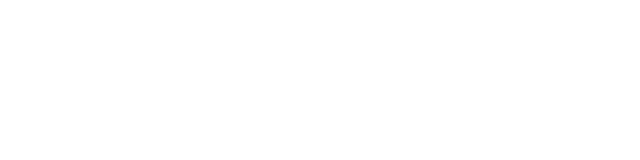
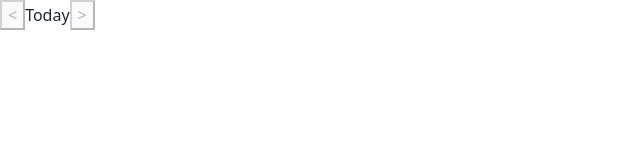
Before and after one commit to salhi50/daily-time-tracker, a React (Vite) app: page / in a window 1280 px wide. Shown: the top 160 px of the page, without its empty margins (0-640 px from the left). Built offline with nearby package versions, Linux system fonts and the light colour scheme.

Commit message:
Add a dayController and a selectedDay state

```diff
--- a/src/App.tsx
+++ b/src/App.tsx
@@ -6,7 +6,8 @@
   daysReducer,
   initializer,
 } from "./daysReducer";
-import { DAYS_KEY, isToday } from "./days";
+import { DAYS_KEY, Day, getNewDay, isToday } from "./days";
+import DayController from "./components/DayController";
 
 const App: React.FC = () => {
   const [days, dispatch] = React.useReducer<Reducer, State>(
@@ -14,11 +15,18 @@
     [],
     initializer
   );
+  const [selectedDay, setSelectedDay] = React.useState(() => {
+    const lastDay = days[days.length - 1];
+    if (lastDay) return lastDay;
+    return null;
+  });
 
   React.useEffect(() => {
     const lastDay = days[days.length - 1];
     if (days.length === 0 || (lastDay && !isToday(lastDay.date))) {
-      dispatch({ type: Actions.ADD });
+      const newDay = getNewDay();
+      setSelectedDay(newDay);
+      dispatch({ type: Actions.ADD, payload: newDay });
     }
   }, []);
 
@@ -26,7 +34,17 @@
     localStorage.setItem(DAYS_KEY, JSON.stringify(days));
   }, [days]);
 
-  return <></>;
+  return (
+    <>
+      {selectedDay && (
+        <DayController
+          days={days}
+          selectedDay={selectedDay}
+          setSelectedDay={setSelectedDay}
+        />
+      )}
+    </>
+  );
 };
 
 export default App;
--- /dev/null
+++ b/src/components/DayController.tsx
@@ -0,0 +1,46 @@
+import React from "react";
+import { Day, isToday } from "../days";
+
+interface DayControllerProps {
+  days: Day[];
+  selectedDay: Day;
+  setSelectedDay: React.Dispatch<React.SetStateAction<Day | null>>;
+}
+
+const DayController: React.FC<DayControllerProps> = ({
+  days,
+  selectedDay,
+  setSelectedDay,
+}) => {
+  const isFirstDay = selectedDay.id === days[0].id;
+  const isLastDay = selectedDay.id === days[days.length - 1].id;
+  const currentDayIndex = days.findIndex((d) => d.id === selectedDay.id);
+
+  const getNextDay = () => {
+    if (isLastDay) return;
+    setSelectedDay(days[currentDayIndex + 1]);
+  };
+
+  const getPrevDay = () => {
+    if (isFirstDay) return;
+    setSelectedDay(days[currentDayIndex - 1]);
+  };
+
+  const title = isToday(selectedDay.date)
+    ? "Today"
+    : new Date(selectedDay.date).toLocaleDateString();
+
+  return (
+    <>
+      <button disabled={isFirstDay} onClick={getPrevDay}>
+        &lt;
+      </button>
+      <span>{title}</span>
+      <button disabled={isLastDay} onClick={getNextDay}>
+        &gt;
+      </button>
+    </>
+  );
+};
+
+export default DayController;
--- a/src/daysReducer.ts
+++ b/src/daysReducer.ts
@@ -1,4 +1,4 @@
-import { DAYS_KEY, Day, getNewDay } from "./days";
+import { DAYS_KEY, Day } from "./days";
 
 export type State = Day[];
 
@@ -10,6 +10,7 @@
 
 export type AddAction = {
   type: Actions.ADD;
+  payload: Day;
 };
 
 export type UpdateAction = {
@@ -31,7 +32,7 @@
 export const daysReducer: Reducer = (state, action) => {
   switch (action.type) {
     case Actions.ADD:
-      return [...state, getNewDay()];
+      return [...state, action.payload];
     case Actions.UPDATE:
       return state.map((day) =>
         day.id === action.payload.id
```
